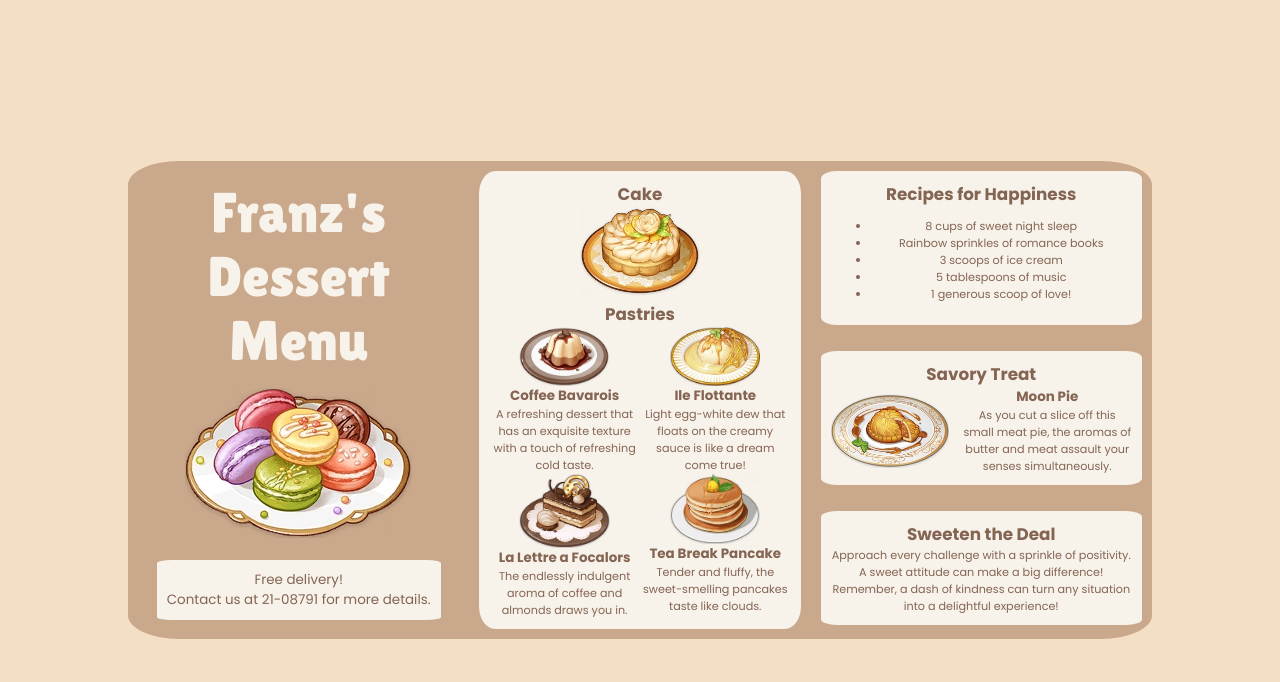
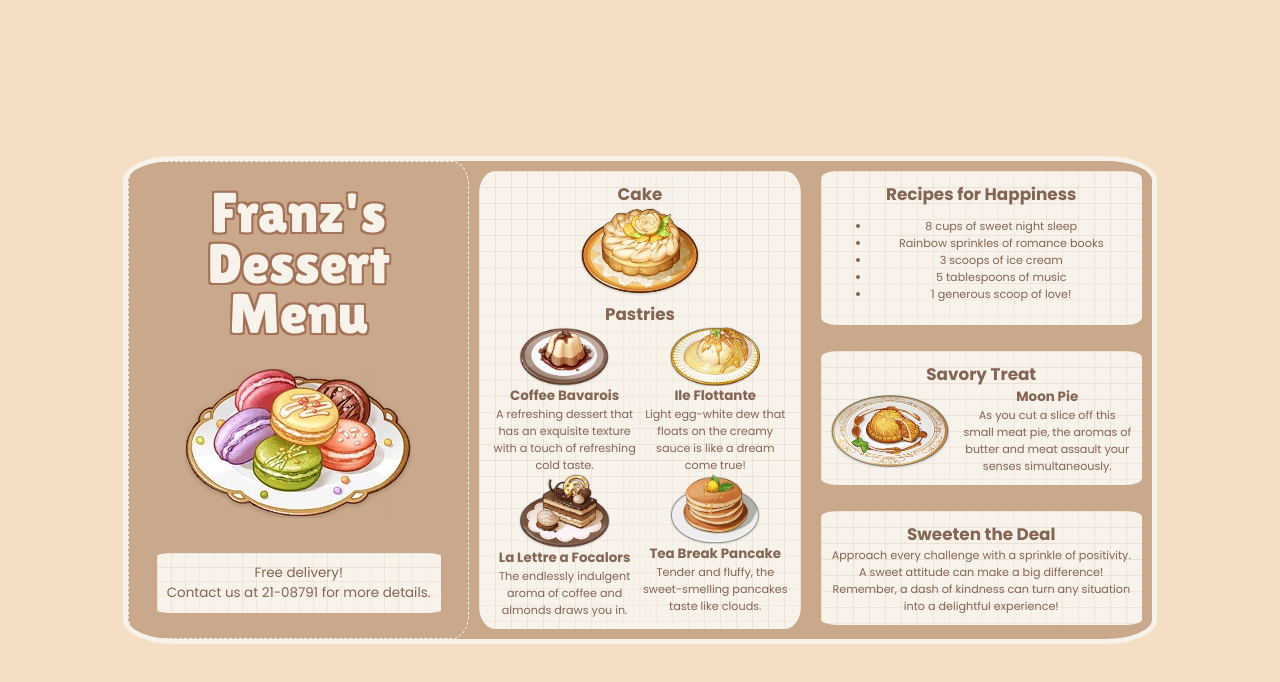
Before and after one commit to ramosfranz/RamosMaFrancezcaCS3103_WSTactivities, a plain HTML site: page Laboratory Activities/Laboratory Activity 2 – 03-10-2024/visionboard.html in a window 1280 px wide. Drawn offline with Linux system fonts and the light colour scheme.

Commit message:
Update styles.css

```diff
--- a/Laboratory Activities/Laboratory Activity 2 – 03-10-2024/styles.css
+++ b/Laboratory Activities/Laboratory Activity 2 – 03-10-2024/styles.css
@@ -19,6 +19,7 @@ body {
     display: flex;
     flex-wrap: wrap;
     border-radius: 5%;
+    border: 5px solid #f7f2ea;
 }
 
 .container {
@@ -53,7 +54,13 @@ body {
     width: 60%;
     display: block;
     margin: 0 auto;
+    transition: transform 0.3s ease;
 }
+
+.inner-pic:hover {
+    transform: scale(1.5);
+}
+
 
 h4 {
     font-size: 120%;
@@ -79,23 +86,44 @@ h1 {
     font-style: normal;
     color:  #f7f2ea;
     font-size: 500%;
+    line-height: 0.9;
     margin: 0%;
     padding: 0%;
+    text-shadow:
+    -2px -2px 0 #a47257,
+     2px -2px 0 #a47257,
+    -2px  2px 0 #a47257,
+     2px  2px 0 #a47257;
 }
+
 
 #details {
     font-size: 120%;
     background-color: #f7f2ea;
     padding: 10px;
     border-radius: 5%;
+    background-image: url('assets/grid.png');
+    background-size: 40%;
+    background-repeat: repeat;
 }
+
 
 #pic {
     width: 100%;
+    transition: transform 0.3s ease;
+}
+
+#pic:hover {
+    transform: scale(1.2);
 }
 
 #cake {
     width: 40%;
+    transition: transform 0.3s ease;
+}
+
+#cake:hover {
+    transform: scale(1.5);
 }
 
 .savory-container {
@@ -114,6 +142,11 @@ h1 {
     width: 90%;
     height: auto;
     display: block;
+    transition: transform 0.3s ease;
+}
+
+#savory:hover {
+    transform: scale(1.3);
 }
 
 #description {
@@ -124,12 +157,18 @@ h1 {
     background-color: #f7f2ea;
     padding: 10px;
     border-radius: 5%;
+    background-image: url('assets/grid.png');
+    background-size: 40%;
+    background-repeat: repeat;
 }
 
 #third-column .content {
     background-color: #f7f2ea;
     padding: 10px;
     border-radius: 5%;
+    background-image: url('assets/grid.png');
+    background-size: 40%;
+    background-repeat: repeat;
 }
 
 #third-column .item {
@@ -139,6 +178,8 @@ h1 {
 #first-column {
     align-items: center;
     justify-content: space-around;
+    border: 1px dashed #f7f2ea;
+    border-radius: 5%;
 }
 
 #second-column {
```
